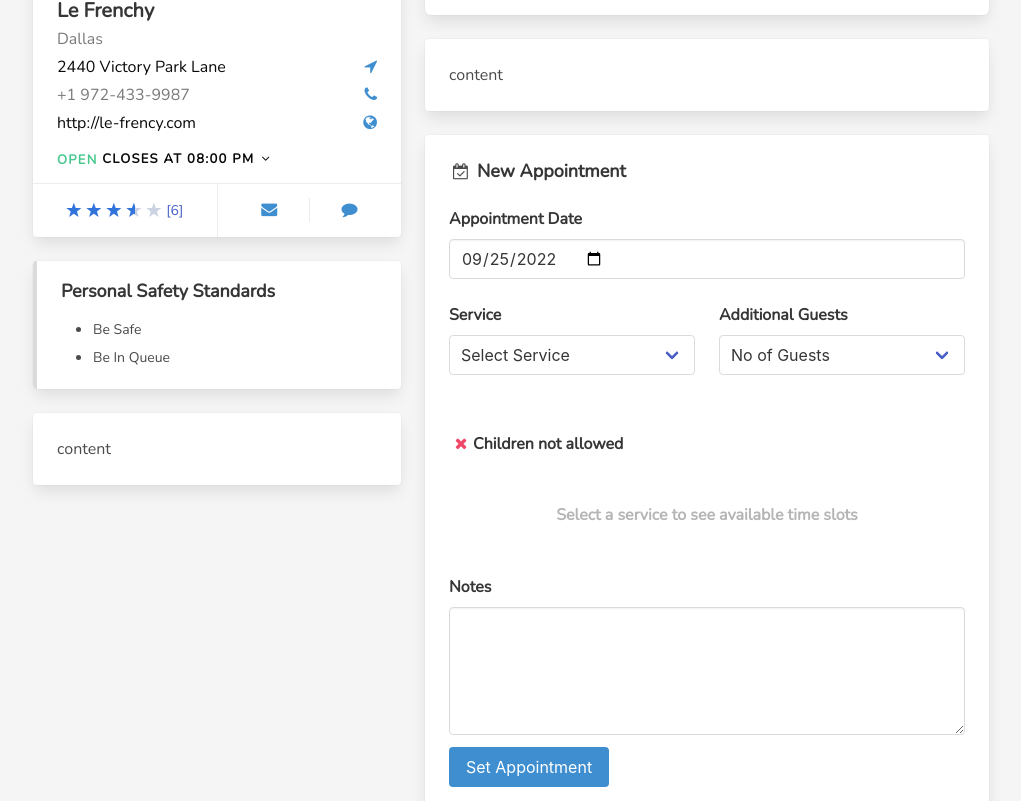
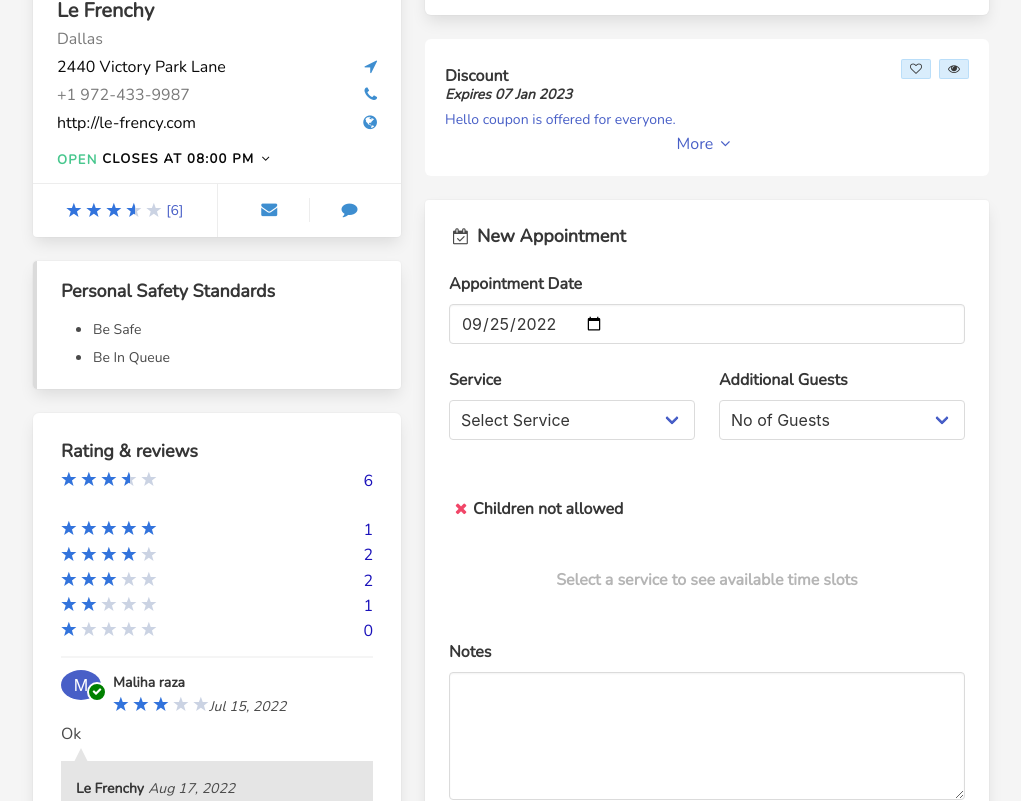
Before and after one commit to Rohail100/safelyq-copy, a React (Create React App) app: page / in a window 1280 px wide. Shown: the part 340-1141 px from the top of the page, without its empty margins (129-1150 px from the left). Built offline with nearby package versions, Linux system fonts and the light colour scheme.

Commit message:
Cards for Reviews and Discounts

```diff
--- /dev/null
+++ b/src/components/product/Discounts.js
@@ -0,0 +1,47 @@
+import React from "react";
+import { IconButton  } from "./StyledComponents";
+
+function Discounts() {
+  return (
+    <div className="box is-shadowless">
+      <ul>
+        <li>
+          <div className="is-flex is-justify-content-space-between">
+            <h6 className="mt-2 mb-1 title is-6">
+              Discount
+              <br />
+              <small>
+                <i>Expires 07 Jan 2023</i>
+              </small>
+            </h6>
+            <div>
+              <IconButton className="button-icon is-active mr-2 button is-small">
+                <span className="icon">
+                  <i name="heart-o" className="fa fa-heart-o"></i>
+                </span>
+              </IconButton>
+              <IconButton className="button-icon is-active button is-small">
+                <span className="icon">
+                  <i name="eye" className="fa fa-eye"></i>
+                </span>
+              </IconButton>
+            </div>
+          </div>
+          <a href="/#">
+            <small>Hello coupon is offered for everyone.</small>
+          </a>
+        </li>
+        <div className="has-text-centered">
+          <a href="/#">
+              More
+              <span className="icon">
+                <i name="angle-down" className="fa fa-angle-down"></i>
+              </span>
+          </a>
+        </div>
+      </ul>
+    </div>
+  );
+}
+
+export default Discounts;
--- a/src/components/product/Offers.js
+++ b/src/components/product/Offers.js
@@ -1,9 +1,9 @@
 import React from "react";
 import { Pagination } from 'swiper';
 import { Swiper, SwiperSlide } from "swiper/react";
-import styled from 'styled-components';
 import "swiper/css";
 import 'swiper/css/pagination';
+import { Slide, Gap, Card, IconButton, Portfolio  } from "./StyledComponents";
 
 function Offers() {
   return (
@@ -65,36 +65,4 @@
   );
 }
 
-const Slide = styled.div`
-display: flex;
-height: 160px;
-`
-const Gap = styled.div`
-width: 31.5%;
-margin-right: 0px;
-color: white;
-padding: 0px;
-`
-
-const Card = styled.div`
-width: 35%;
-border: 1px solid rgba(0, 0, 0, 0.07);
-text-align: center;
-padding: 10px 5px;
-`
-
-const Portfolio = styled.div`
-width: 65%;
-background: url(http://res.cloudinary.com/safelyq/image/upload/v1635144319/PRODUCTION/65/1/dkd1vhdhcruh4xpdpceo.png) center center / contain no-repeat rgb(255, 255, 255);
-margin-right: 5px;
-color: white;
-padding: 15px;
-`
-
-const IconButton = styled.button`
-background-color: rgba(66,166,238,.2);
-border: 1px solid rgba(66,166,238,.2)!important;
-height: 20px;
-`
-
 export default Offers;
--- a/src/components/product/Product.js
+++ b/src/components/product/Product.js
@@ -1,8 +1,10 @@
 import React from 'react'
 import Book from './Book'
+import Discounts from './Discounts'
 import Offers from './Offers'
 import ProductDetails from './ProductDetails'
 import ProductInfo from './ProductInfo'
+import Reviews from './Reviews'
 
 function Product() {
     return (
@@ -18,13 +20,7 @@
                                 <ProductInfo />
                             </div>
                             <div className="column is-12">
-                                <div className="card">
-                                    <div className="card-content">
-                                        <div className="content">
-                                            <p>content</p>
-                                        </div>
-                                    </div>
-                                </div>
+                                <Reviews />
                             </div>
                         </div>
                     </div>
@@ -34,13 +30,7 @@
                                 <Offers />
                             </div>
                             <div className="column is-12">
-                                <div className="card">
-                                    <div className="card-content">
-                                        <div className="content">
-                                            <p>content</p>
-                                        </div>
-                                    </div>
-                                </div>
+                                <Discounts />
                             </div>
                             <div className="column is-12">
                                 <Book />
--- a/src/components/product/ProductDetails.js
+++ b/src/components/product/ProductDetails.js
@@ -1,7 +1,7 @@
 import React from 'react'
 import lef from '../../assets/images/lef.jpg'
 import StarRatings from 'react-star-ratings';
-import styled from 'styled-components';
+import { Fav } from './StyledComponents';
 
 function ProductDetails() {
     return (
@@ -83,21 +83,4 @@
     )
 }
 
-const Fav = styled.div`
-position: absolute;
-cursor: pointer;
-top: 0px;
-right: 0px;
-background: white;
-width: 35px;
-height: 35px;
-border-radius: 5px;
-display: flex;
--webkit-box-align: center;
-align-items: center;
--webkit-box-pack: center;
-justify-content: center;
-margin: 10px;
-`
-
 export default ProductDetails
--- /dev/null
+++ b/src/components/product/Reviews.js
@@ -0,0 +1,160 @@
+import React from "react";
+import { Avatar, Check, Point, ReviewReply } from "./StyledComponents";
+import StarRatings from 'react-star-ratings';
+
+function Reviews() {
+  return (
+    <div className="box">
+      <div className="p-2 content">
+        <h5 className="mb-2">Rating &amp; reviews</h5>
+        <div
+          className="is-flex is-justify-content-space-between"
+          style={{ color: "rgb(26, 17, 186)" }}
+        >
+          <StarRatings
+            rating={3.6}
+            starRatedColor="#3273dc"
+            numberOfStars={5}
+            name="rating"
+            starDimension="16px"
+            starSpacing="2px"
+          />
+          <span>6</span>
+        </div>
+        <br />
+        <div
+          className="is-flex is-justify-content-space-between"
+          style={{ color: "rgb(26, 17, 186)" }}
+        >
+          <StarRatings
+            rating={5}
+            starRatedColor="#3273dc"
+            numberOfStars={5}
+            name="rating"
+            starDimension="16px"
+            starSpacing="2px"
+          />
+          <span>1</span>
+        </div>
+        <div
+          className="is-flex is-justify-content-space-between"
+          style={{ color: "rgb(26, 17, 186)" }}
+        >
+          <StarRatings
+            rating={4}
+            starRatedColor="#3273dc"
+            numberOfStars={5}
+            name="rating"
+            starDimension="16px"
+            starSpacing="2px"
+          />
+          <span>2</span>
+        </div>
+        <div
+          className="is-flex is-justify-content-space-between"
+          style={{ color: "rgb(26, 17, 186)" }}
+        >
+          <StarRatings
+            rating={3}
+            starRatedColor="#3273dc"
+            numberOfStars={5}
+            name="rating"
+            starDimension="16px"
+            starSpacing="2px"
+          />
+          <span>2</span>
+        </div>
+        <div
+          className="is-flex is-justify-content-space-between"
+          style={{ color: "rgb(26, 17, 186)" }}
+        >
+          <StarRatings
+            rating={2}
+            starRatedColor="#3273dc"
+            numberOfStars={5}
+            name="rating"
+            starDimension="16px"
+            starSpacing="2px"
+          />
+          <span>1</span>
+        </div>
+        <div
+          className="is-flex is-justify-content-space-between"
+          style={{ color: "rgb(26, 17, 186)" }}
+        >
+          <StarRatings
+            rating={1}
+            starRatedColor="#3273dc"
+            numberOfStars={5}
+            name="rating"
+            starDimension="16px"
+            starSpacing="2px"
+          />
+          <span>0</span>
+        </div>
+        <hr className="my-3" />
+        <div className="rating-user">
+          <article className="media">
+            <figure className="media-left m-0 mr-3">
+              <Avatar className="is-link button" style={{ width: "2.5rem" }}>
+                M
+                <Check>
+                  <span className="icon">
+                    <i name="check" className="fa fa-check"></i>
+                  </span>
+                </Check>
+              </Avatar>
+            </figure>
+            <div className="media-content">
+              <div className="content mb-0">
+                <p>
+                  <strong>
+                    <small>Maliha raza</small>
+                  </strong>
+                  <br />
+                  <small>
+                  <StarRatings
+                    rating={3}
+                    starRatedColor="#3273dc"
+                    numberOfStars={5}
+                    name="rating"
+                    starDimension="16px"
+                    starSpacing="2px"
+                  />
+                    <i>Jul 15, 2022</i>
+                  </small>
+                </p>
+              </div>
+            </div>
+          </article>
+          <div className="mt-1">
+            <p>Ok</p>
+          </div>
+          <ReviewReply>
+            <Point></Point>
+            <article className="media">
+              <div className="media-content">
+                <div className="content mb-0">
+                  <p>
+                    <strong>
+                      <small>Le Frenchy</small>
+                    </strong>{" "}
+                    <small>
+                      <i>Aug 17, 2022</i>
+                    </small>
+                  </p>
+                </div>
+              </div>
+            </article>
+            <div className="mt-1">
+              <p>ok</p>
+            </div>
+          </ReviewReply>
+          <hr className="my-4" />
+        </div>
+      </div>
+    </div>
+  );
+}
+
+export default Reviews;
--- /dev/null
+++ b/src/components/product/StyledComponents.js
@@ -0,0 +1,97 @@
+import styled from 'styled-components';
+
+export const Slide = styled.div`
+display: flex;
+height: 160px;
+`
+export const Gap = styled.div`
+width: 31.5%;
+margin-right: 0px;
+color: white;
+padding: 0px;
+`
+
+export const Card = styled.div`
+width: 35%;
+border: 1px solid rgba(0, 0, 0, 0.07);
+text-align: center;
+padding: 10px 5px;
+`
+
+export const Portfolio = styled.div`
+width: 65%;
+background: url(http://res.cloudinary.com/safelyq/image/upload/v1635144319/PRODUCTION/65/1/dkd1vhdhcruh4xpdpceo.png) center center / contain no-repeat rgb(255, 255, 255);
+margin-right: 5px;
+color: white;
+padding: 15px;
+`
+
+export const IconButton = styled.button`
+background-color: rgba(66,166,238,.2);
+border: 1px solid rgba(66,166,238,.2)!important;
+height: 20px;
+`
+
+export const Fav = styled.div`
+position: absolute;
+cursor: pointer;
+top: 0px;
+right: 0px;
+background: white;
+width: 35px;
+height: 35px;
+border-radius: 5px;
+display: flex;
+-webkit-box-align: center;
+align-items: center;
+-webkit-box-pack: center;
+justify-content: center;
+margin: 10px;
+`
+export const Check = styled.div`
+width: 20px;
+height: 20px;
+border-radius: 100%;
+border: 2px solid rgb(255, 255, 255);
+position: absolute;
+right: 0px;
+bottom: 0px;
+background: green;
+color: rgb(255, 255, 255);
+font-size: 10px;
+margin-bottom: -3px;
+margin-right: -7px;
+`
+
+export const Avatar = styled.button`
+width: 30px;
+height: 30px;
+border-radius: 100%;
+`
+
+export const ReviewReply = styled.div`
+padding: 15px;
+background: rgb(229, 229, 229);
+position: relative;
+margin-top: 15px;
+`
+export const Point = styled.div`
+width: 0px;
+height: 0px;
+border-width: 0px 10px 20px;
+border-right-style: solid;
+border-left-style: solid;
+border-right-color: transparent;
+border-left-color: transparent;
+border-image: initial;
+border-top-style: initial;
+border-top-color: initial;
+border-bottom-style: solid;
+border-bottom-color: rgb(229, 229, 229);
+position: absolute;
+margin-top: -13px;
+margin-left: 10px;
+top: 0px;
+left: 0px;
+z-index: 1;
+`
```
